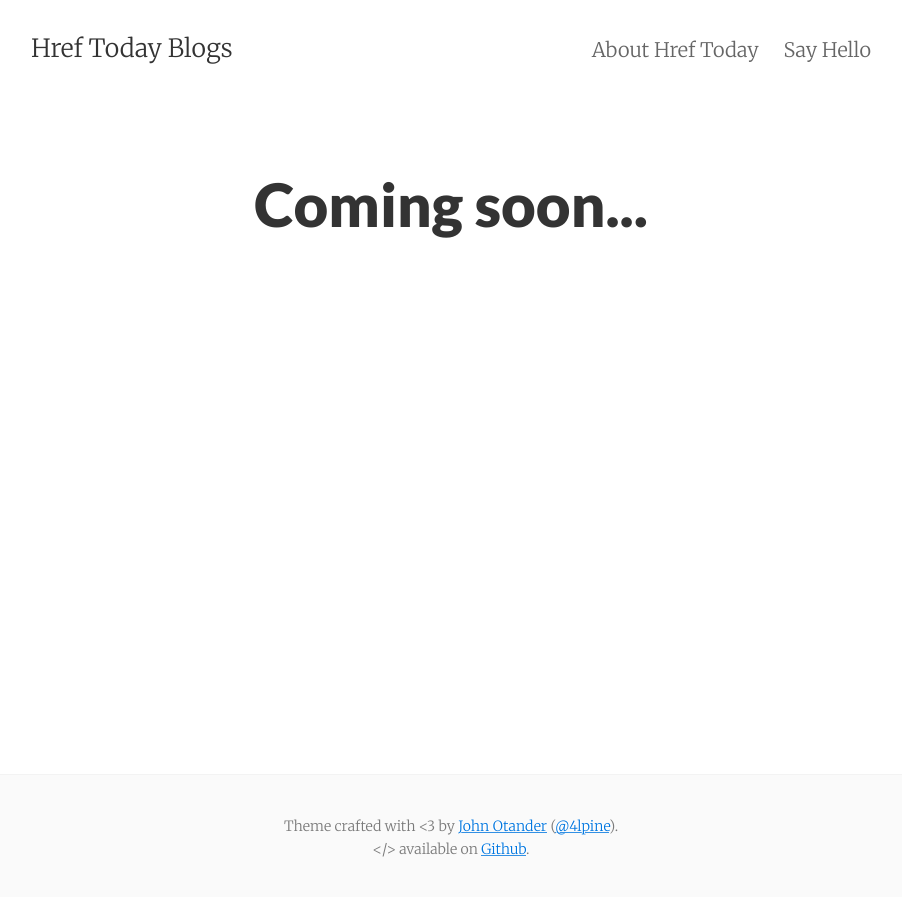
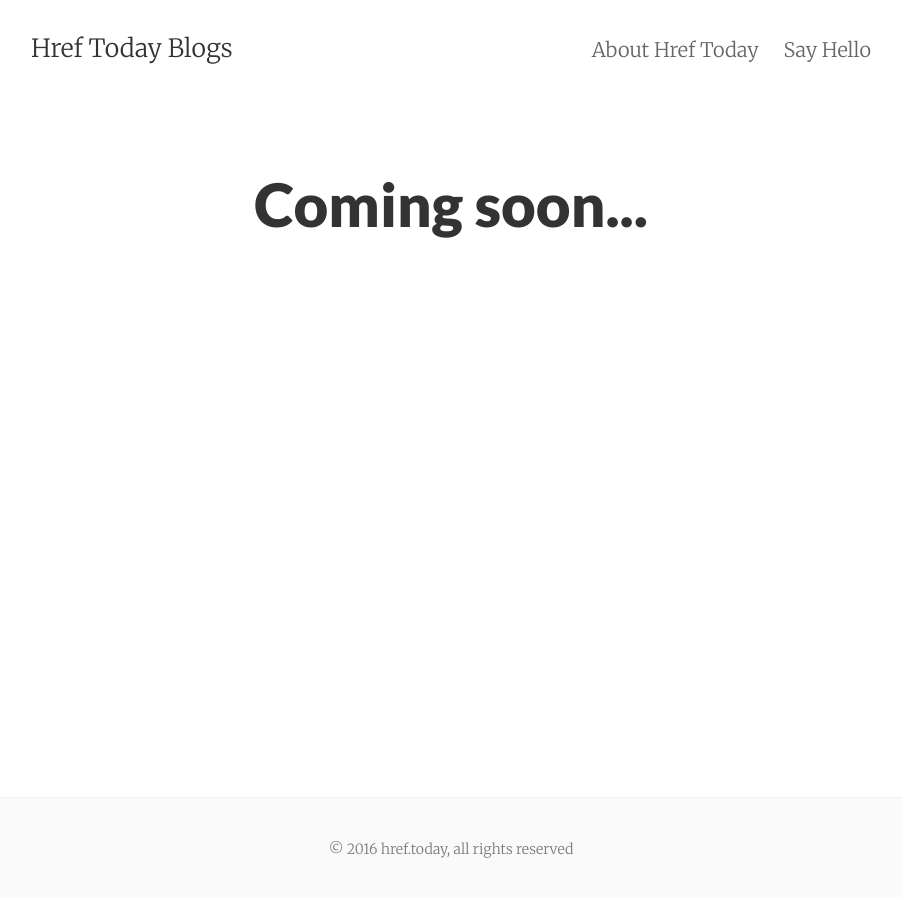
Before and after one commit to hreftoday/hreftoday.github.io, a Jekyll site: the page built from index.html, in a window 1280 px wide. Shown: the top 897 px of the page, without its empty margins (189-1091 px from the left). Built offline with Jekyll 4.4.1, drawn with Linux system fonts in a browser that asks for light colours; nearby versions of some CDN libraries; the list of posts is cut into pages by our own code.

Commit message:
fix footer: add copyright.

```diff
--- a/_includes/footer.html
+++ b/_includes/footer.html
@@ -1,8 +1,5 @@
 <footer class="center">
   <div class="measure">
-    <small>
-      Theme crafted with &lt;3 by <a href="http://johnotander.com">John Otander</a> (<a href="https://twitter.com/4lpine">@4lpine</a>).<br>
-      &lt;/&gt; available on <a href="https://github.com/johnotander/pixyll">Github</a>.
-    </small>
+    <small>© 2016 href.today, all rights reserved</small>
   </div>
 </footer>
```
